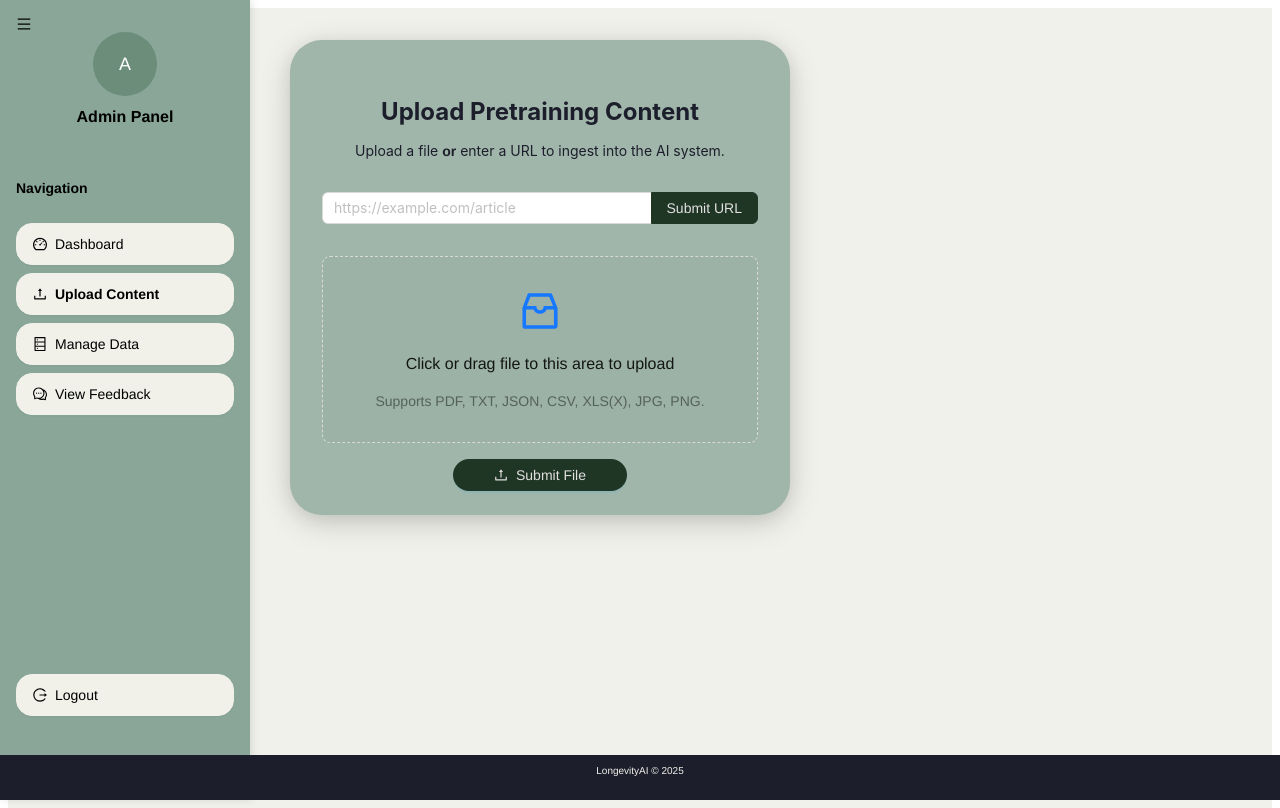
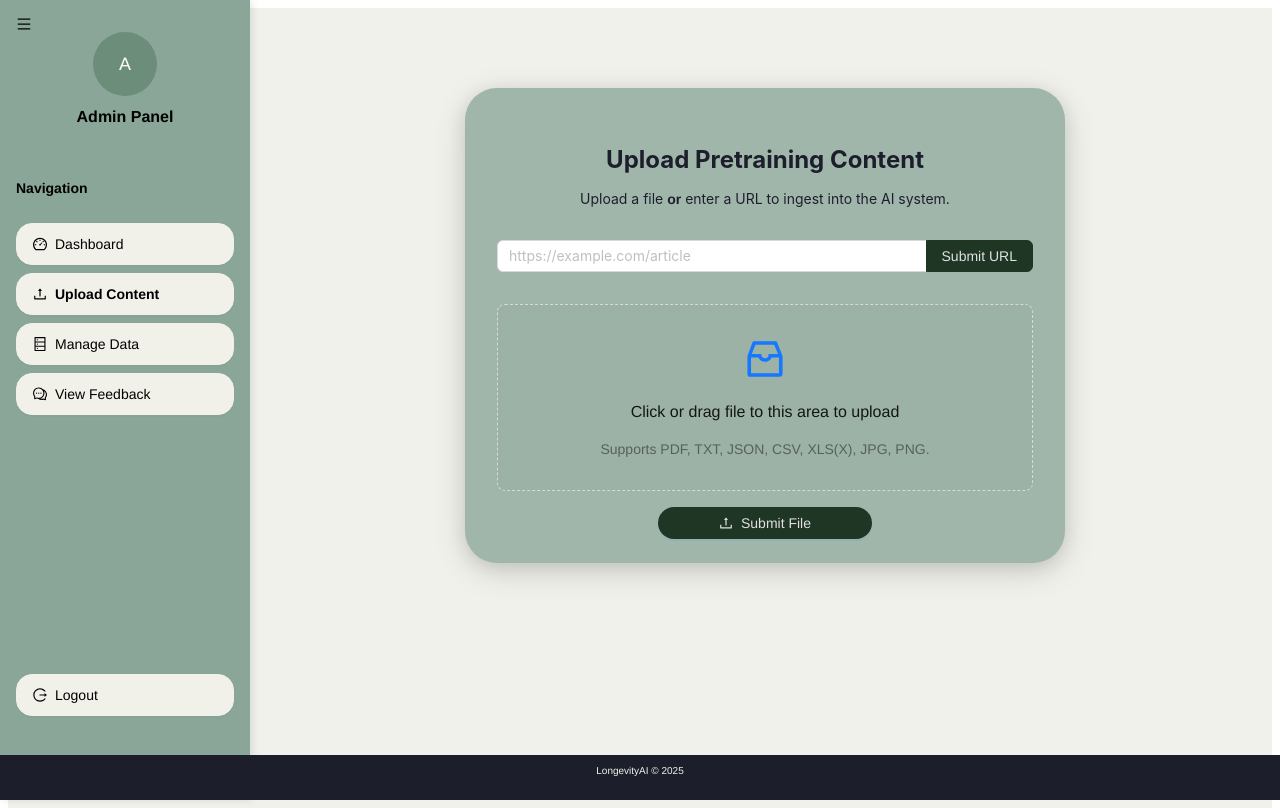
Before and after one commit to violetyousif/Methuselah, a Next.js app: page /admin/adminUpload in a window 1280 px wide. Built offline with nearby package versions, Linux system fonts and the light colour scheme; no server answers.

Commit message:
Fix import case sensitivity for AdminSidebar and update AdminUpload styles for improved layout

```diff
--- a/src/components/AdminLayout.tsx
+++ b/src/components/AdminLayout.tsx
@@ -4,7 +4,7 @@
 
 import React, { useState, useEffect } from 'react';
 import { Layout } from 'antd';
-import AdminSidebar from './adminSidebar';
+import AdminSidebar from './AdminSidebar';
 
 const { Sider, Content } = Layout;
 
--- a/src/pages/admin/adminUpload.tsx
+++ b/src/pages/admin/adminUpload.tsx
@@ -196,11 +196,11 @@ const styles = {
   page: {
     backgroundColor: '#F1F1EB',
     minHeight: '100vh',
+    padding: '2rem',
   },
   card: {
-    maxWidth: 500,
-    width: '100%',
-    minWidth: 200,
+    maxWidth: 600,
+    margin: '1rem auto',
     padding: '2rem',
     backgroundColor: '#A0B6AA',
     borderRadius: '2rem',
```
